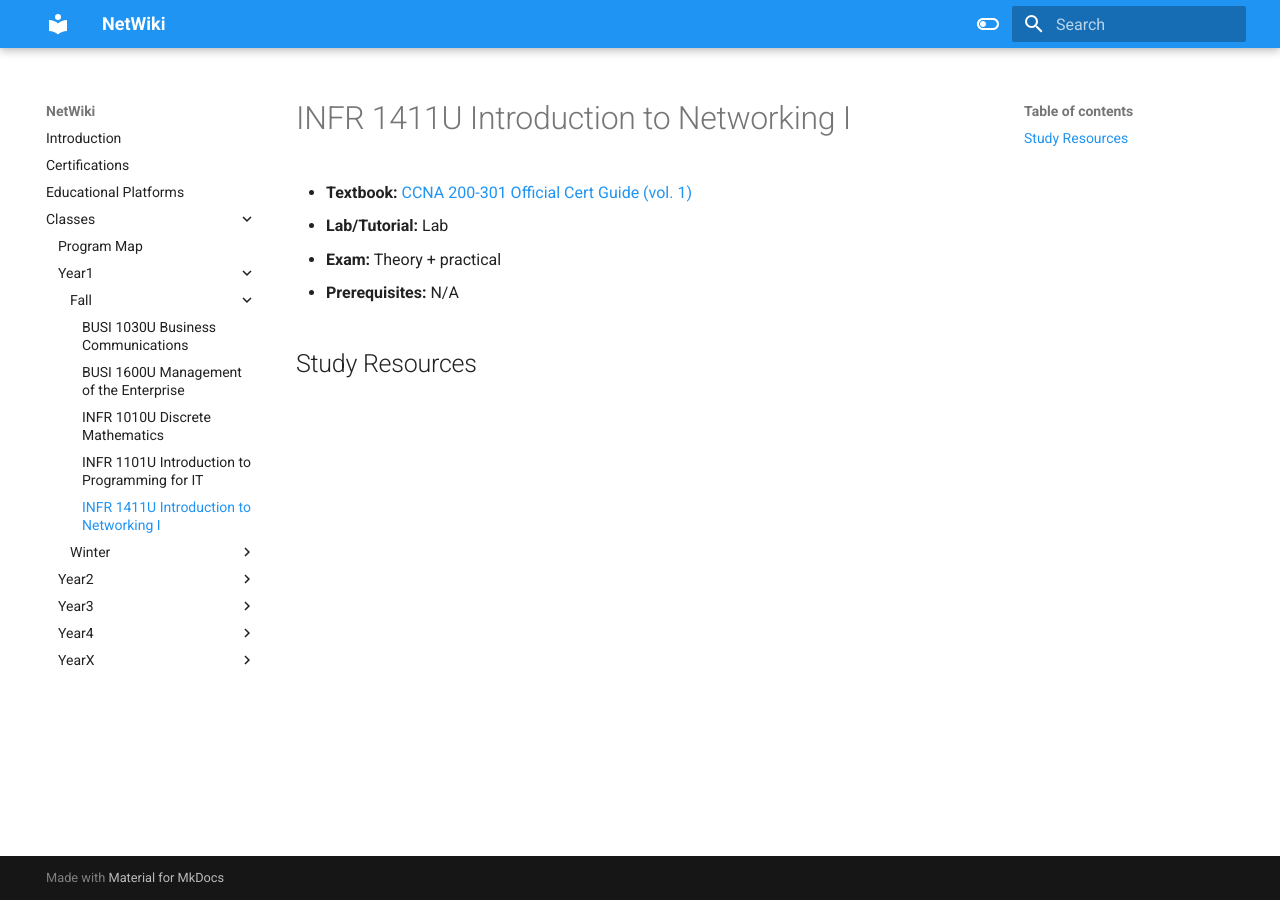
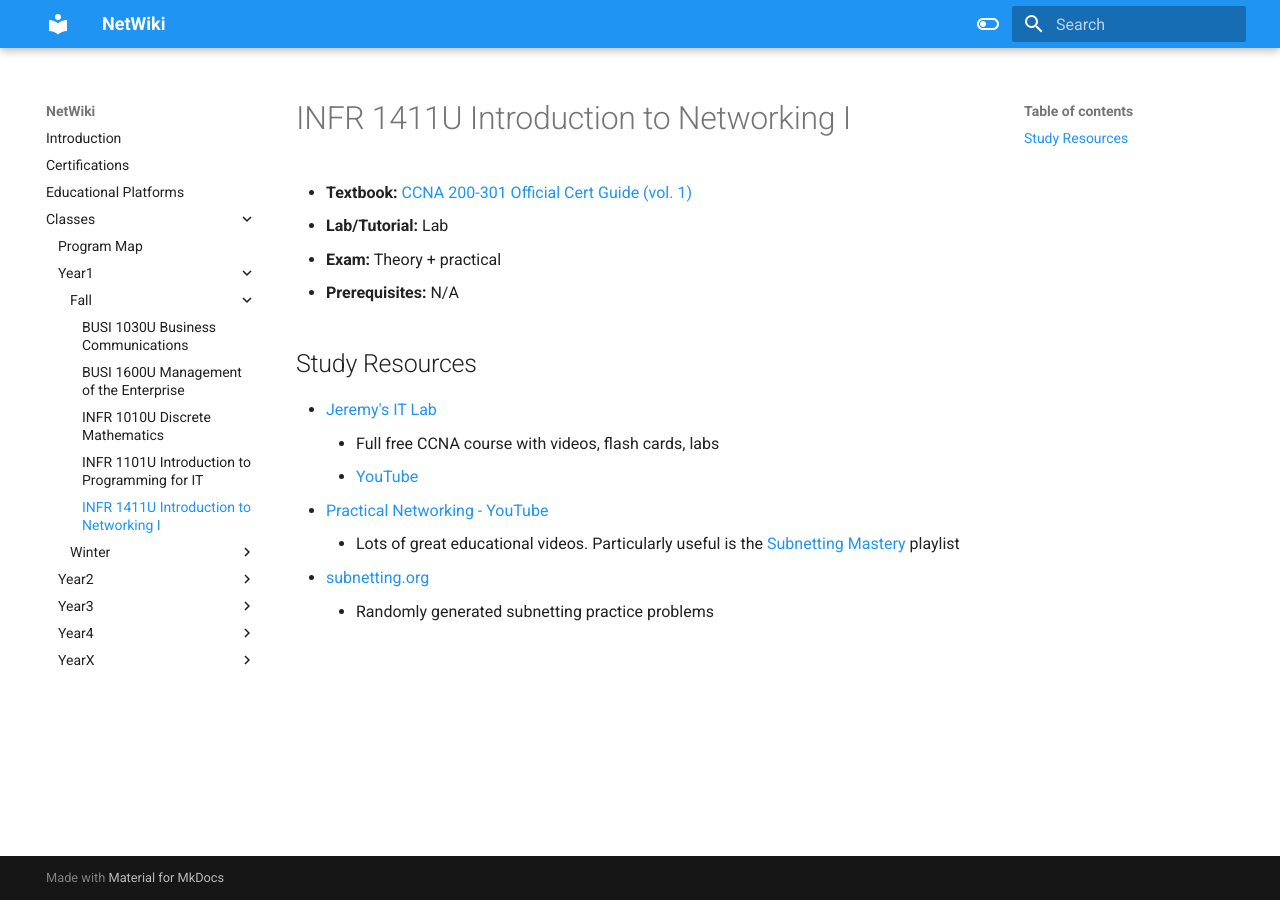
Before and after one commit to chunned/net_wiki, an MkDocs documentation site: the page built from docs/Classes/Year1/Fall/INFR 1411U - Introduction to Networking I.md, in a window 1280 px wide. Built offline with MkDocs 1.6.1 and Material for MkDocs 9.7.7, drawn with Linux system fonts in a browser that asks for light colours.

Commit message:
Update year 1 networking resources

```diff
--- a/docs/Classes/Year1/Fall/INFR 1411U - Introduction to Networking I.md
+++ b/docs/Classes/Year1/Fall/INFR 1411U - Introduction to Networking I.md
@@ -4,3 +4,10 @@
 - **Prerequisites:** N/A
 
 ## Study Resources
+- [Jeremy's IT Lab](https://courses.jeremysitlab.com/p/ccna)
+	- Full free CCNA course with videos, flash cards, labs
+	- [YouTube](https://www.youtube.com/@JeremysITLab)
+- [Practical Networking - YouTube](https://www.youtube.com/@PracticalNetworking/playlists)
+	- Lots of great educational videos. Particularly useful is the [Subnetting Mastery](https://www.youtube.com/playlist?list=PLIFyRwBY_4bQUE4IB5c4VPRyDoLgOdExE) playlist
+- [subnetting.org](https://subnetting.org)
+	- Randomly generated subnetting practice problems
```
Also changed, not shown: docs/Classes/Year1/Winter/INFR 1421U - Introduction to Networking II.md (+5 -0 lines), docs/Educational Platforms.md (+1 -1 lines).
